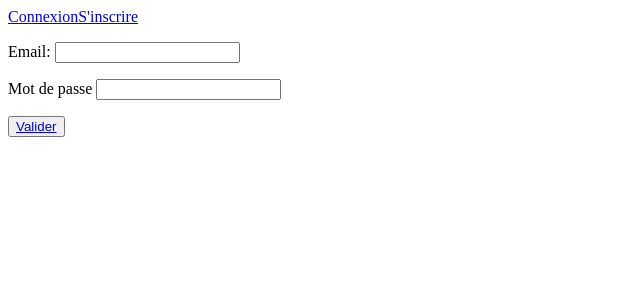
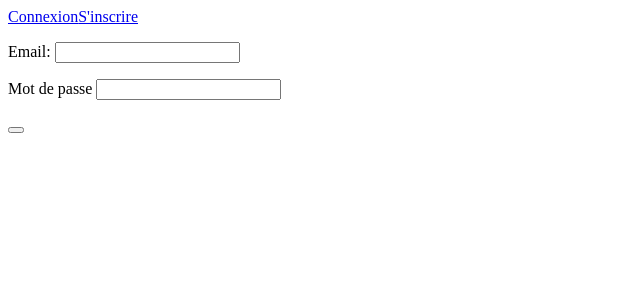
Before and after one commit to Athlantix/MazighSadali_6_15072021, a Vue app in the folder frontend/my-first-vue-cli-app/: page / in a window 1280 px wide. Shown: the top 300 px of the page, without its empty margins (0-640 px from the left). Built offline with nearby package versions, Linux system fonts and the light colour scheme.

Commit message:
refresh-router

```diff
--- a/frontend/my-first-vue-cli-app/src/components/OnePublication.vue
+++ b/frontend/my-first-vue-cli-app/src/components/OnePublication.vue
@@ -68,8 +68,10 @@ export default {
             axios.post('http://localhost:3000/api/publication/'+this.id_publication,
             {id_user:userId,id_publication:this.id_publication, message:this.commentaireUser})
             .then(response =>{
-               console.log("Ajouté"+response);
-               document.location.reload();
+                console.log(response);
+               console.log(this.id_publication);
+
+               this.$router.go()
             })
         }
   },
--- a/frontend/my-first-vue-cli-app/src/components/PostLogin.vue
+++ b/frontend/my-first-vue-cli-app/src/components/PostLogin.vue
@@ -2,11 +2,12 @@
     <div>
     <p>Email: <input type="texte"  v-model="email"/></p>
     <p>Mot de passe <input type="texte" v-model="password"/></p>
-    <button v-on:click="checkForm"> <router-link to="/accueil" >Valider</router-link></button>
+    <button v-on:click="checkForm"> </button>
    </div>
 </template>
 
 <script>
+
 const axios = require('axios');
 export default {
     name: 'postLogin',
@@ -26,7 +27,10 @@ export default {
                 localStorage.setItem("userId",response.data.userId)
                 let dataUser=[{nom:response.data.nom,prenom:response.data.prenom,poste:response.data.poste,acces:response.data.acces}]
                 localStorage.setItem("infoUser",JSON.stringify(dataUser))
-                  document.location.reload();
+                  //document.location.reload();
+                  //<router-link to="/accueil" >Valider</router-link>
+
+                  this.$router.push({ path: '/accueil' })
             })
         }
       }
--- a/frontend/my-first-vue-cli-app/src/components/Publication.vue
+++ b/frontend/my-first-vue-cli-app/src/components/Publication.vue
@@ -78,7 +78,7 @@ export default {
         deletePublication(param){
            axios.delete('http://localhost:3000/api/publication/'+param)
            .then(response=>{ console.log(response); });
-              document.location.reload();
+              this.$router.go()
         }
   },
 
```
